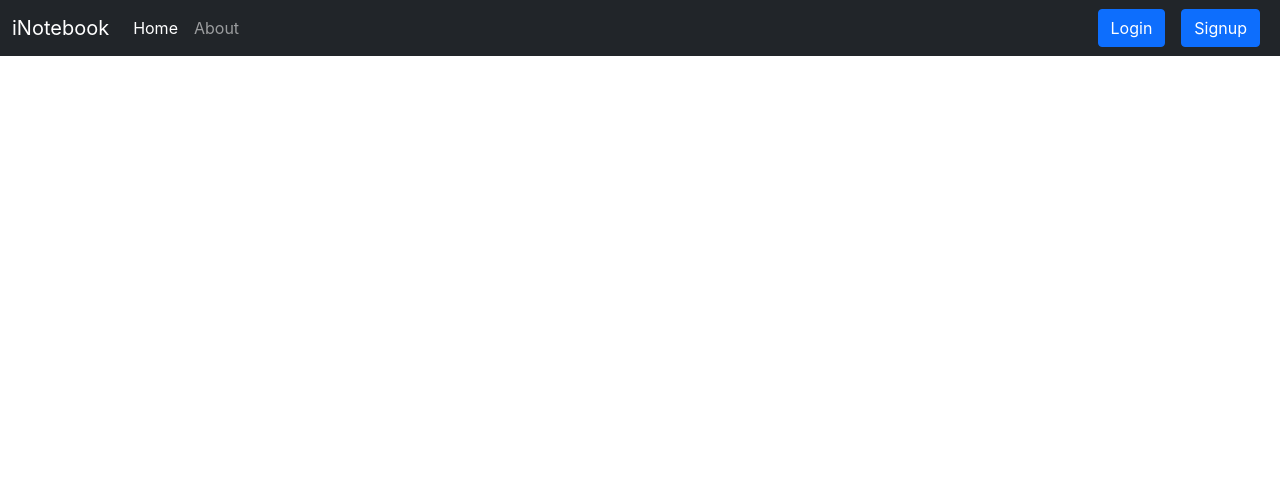
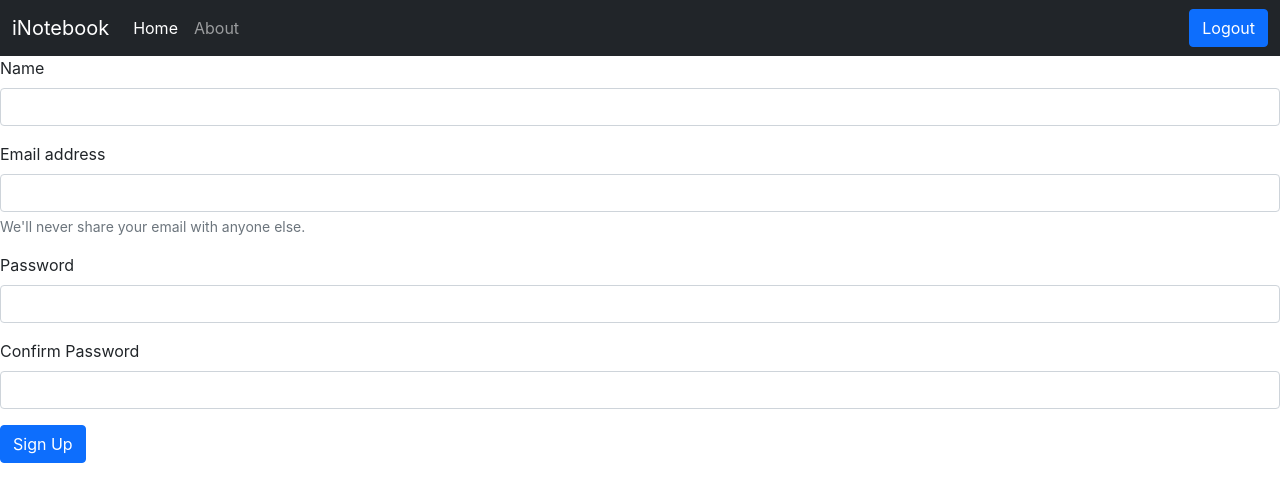
Before and after one commit to Devojoytip/iNotebook, a React (Create React App) app: page /signup in a window 1280 px wide. Shown: the top 502 px of the page. Built offline with nearby package versions, Linux system fonts and the light colour scheme; sample sign-in values are in the browser's storage.

Commit message:
Logout and login fixed

```diff
--- a/src/components/Navbar.js
+++ b/src/components/Navbar.js
@@ -1,7 +1,16 @@
 import React from 'react'
 import { Link } from 'react-router-dom'
+import { useNavigate } from 'react-router-dom'
 
 const Navbar = () => {
+
+  let navigate = useNavigate();
+
+  const handleLogout=()=>{
+    localStorage.removeItem('token')
+    navigate('/login')
+  }
+
   return (
     <nav className="navbar navbar-expand-sm bg-dark navbar-dark bg-body-tertiary">
       <div className="container-fluid">
@@ -20,10 +29,16 @@ const Navbar = () => {
 
           </ul>
 
+          {
+            (localStorage.getItem('token'))
+              ?
+              <button type="button" class="btn btn-primary" onClick={handleLogout}>Logout</button>
+              :
               <form className='d-flex'>
                 <Link className="btn btn-primary mx-2" to="/login">Login</Link>
                 <Link className="btn btn-primary mx-2" to="/signup">Signup</Link>
               </form>
+          }
 
         </div>
       </div>
--- a/src/components/Notes.js
+++ b/src/components/Notes.js
@@ -2,13 +2,19 @@ import React, { useContext, useEffect, useRef, useState } from 'react'
 import NoteContext from '../context/Notes/NoteContext';
 import NoteItem from './NoteItem';
 import AddNote from './AddNote';
+import { useNavigate } from 'react-router-dom'
 
 const Notes = () => {
     const context = useContext(NoteContext);
     const { notes, fetchNotes, editNote } = context;
+    let navigate = useNavigate();
 
     useEffect(() => {
-        fetchNotes()
+        if (localStorage.getItem('token')) {
+            fetchNotes();
+        } else {
+            navigate("/login")
+        }
     }, [])
 
     const ref = useRef(null)
--- a/src/components/Signup.js
+++ b/src/components/Signup.js
@@ -1,11 +1,64 @@
-import React from 'react'
+import React,{useState} from 'react'
+import { useNavigate } from 'react-router-dom'
 
 const Signup = () => {
-  return (
-    <div>
 
-    </div>
-  )
+    const [credentials, setCredentials] = useState({name:"", email: "", password: "", cpassword: "" });
+
+    let navigate = useNavigate(); // to redirect to pages
+
+    const handleSubmit = async (e) => {
+        e.preventDefault();
+        const response = await fetch("http://localhost:5000/api/auth/createuser", {
+            method: 'POST',
+            headers: {
+                'Content-Type': 'application/json'
+            },
+            body: JSON.stringify({ name: credentials.name,email: credentials.email, password: credentials.password })
+        });
+        const json = await response.json()
+        console.log(json);
+
+        if (json.success){
+            // Save the auth token and redirect
+            localStorage.setItem('token', json.authtoken);
+            navigate("/");
+
+        }
+        else{
+            setCredentials({name:"", email: "", password: "", cpassword: "" })
+            alert("Invalid credentials");
+        }
+    }
+
+    const onChange = (e) => {
+        setCredentials({ ...credentials, [e.target.name]: e.target.value })
+    }
+
+    return (
+        <div>
+            <form onSubmit={handleSubmit}>
+                <div className="mb-3" onSubmit={handleSubmit}>
+                    <label htmlFor="name" className="form-label">Name</label>
+                    <input type="text" className="form-control" id="name" name='name' aria-describedby="emailHelp" value={credentials.name} onChange={onChange} />
+                </div>
+                <div className="mb-3" onSubmit={handleSubmit}>
+                    <label htmlFor="email" className="form-label">Email address</label>
+                    <input type="email" className="form-control" id="email" name='email' aria-describedby="emailHelp" value={credentials.email} onChange={onChange} />
+                    <div id="emailHelp" className="form-text">We'll never share your email with anyone else.</div>
+                </div>
+                <div className="mb-3">
+                    <label htmlFor="password" className="form-label">Password</label>
+                    <input type="password" className="form-control" id="password" name='password' value={credentials.password} onChange={onChange} />
+                </div>
+                <div className="mb-3">
+                    <label htmlFor="cpassword" className="form-label">Confirm Password</label>
+                    <input type="password" className="form-control" id="cpassword" name='cpassword' value={credentials.cpassword} onChange={onChange} />
+                </div>
+                <button type="submit" className="btn btn-primary">Sign Up</button>
+            </form>
+        </div>
+    )
 }
 
 export default Signup
--- a/src/context/Notes/NoteState.js
+++ b/src/context/Notes/NoteState.js
@@ -11,7 +11,7 @@ const NoteState = (props) => {
             method: "GET",
             headers: {
                 "Content-Type": "application/json",
-                "auth-token": "eyJhbGciOiJIUzI1NiIsInR5cCI6IkpXVCJ9.eyJ1c2VyIjp7ImlkIjoiNjQ2NjZlMTMzOWQ0NTJmMWNkNzY3MzRkIn0sImlhdCI6MTY4NDQzNDUxM30.oh71fxy165qC0VZ74Ai7SFK1fot5GB-0YzruBIop360"
+                "auth-token": localStorage.getItem('token')
             }
         });
 
@@ -25,7 +25,7 @@ const NoteState = (props) => {
             method: 'POST',
             headers: {
                 'Content-Type': 'application/json',
-                "auth-token": "eyJhbGciOiJIUzI1NiIsInR5cCI6IkpXVCJ9.eyJ1c2VyIjp7ImlkIjoiNjQ2NjZlMTMzOWQ0NTJmMWNkNzY3MzRkIn0sImlhdCI6MTY4NDQzNDUxM30.oh71fxy165qC0VZ74Ai7SFK1fot5GB-0YzruBIop360"
+                "auth-token": localStorage.getItem('token')
             },
             body: JSON.stringify({ title, description, tag })
         });
@@ -38,7 +38,7 @@ const NoteState = (props) => {
             method: "DELETE",
             headers: {
                 "Content-Type": "application/json",
-                "auth-token": "eyJhbGciOiJIUzI1NiIsInR5cCI6IkpXVCJ9.eyJ1c2VyIjp7ImlkIjoiNjQ2NjZlMTMzOWQ0NTJmMWNkNzY3MzRkIn0sImlhdCI6MTY4NDQzNDUxM30.oh71fxy165qC0VZ74Ai7SFK1fot5GB-0YzruBIop360"
+                "auth-token": localStorage.getItem('token')
             }
         });
 
@@ -57,7 +57,7 @@ const NoteState = (props) => {
             method: "PUT",
             headers: {
                 "Content-Type": "application/json",
-                "auth-token": "eyJhbGciOiJIUzI1NiIsInR5cCI6IkpXVCJ9.eyJ1c2VyIjp7ImlkIjoiNjQ2NjZlMTMzOWQ0NTJmMWNkNzY3MzRkIn0sImlhdCI6MTY4NDQzNDUxM30.oh71fxy165qC0VZ74Ai7SFK1fot5GB-0YzruBIop360"
+                "auth-token": localStorage.getItem('token')
             },
             body: JSON.stringify({ title, description, tag })
         });
```
Also changed, not shown: 1 other file (tests, documents, lock files or other folders). Lines whose indentation alone changed are shown as unchanged.
